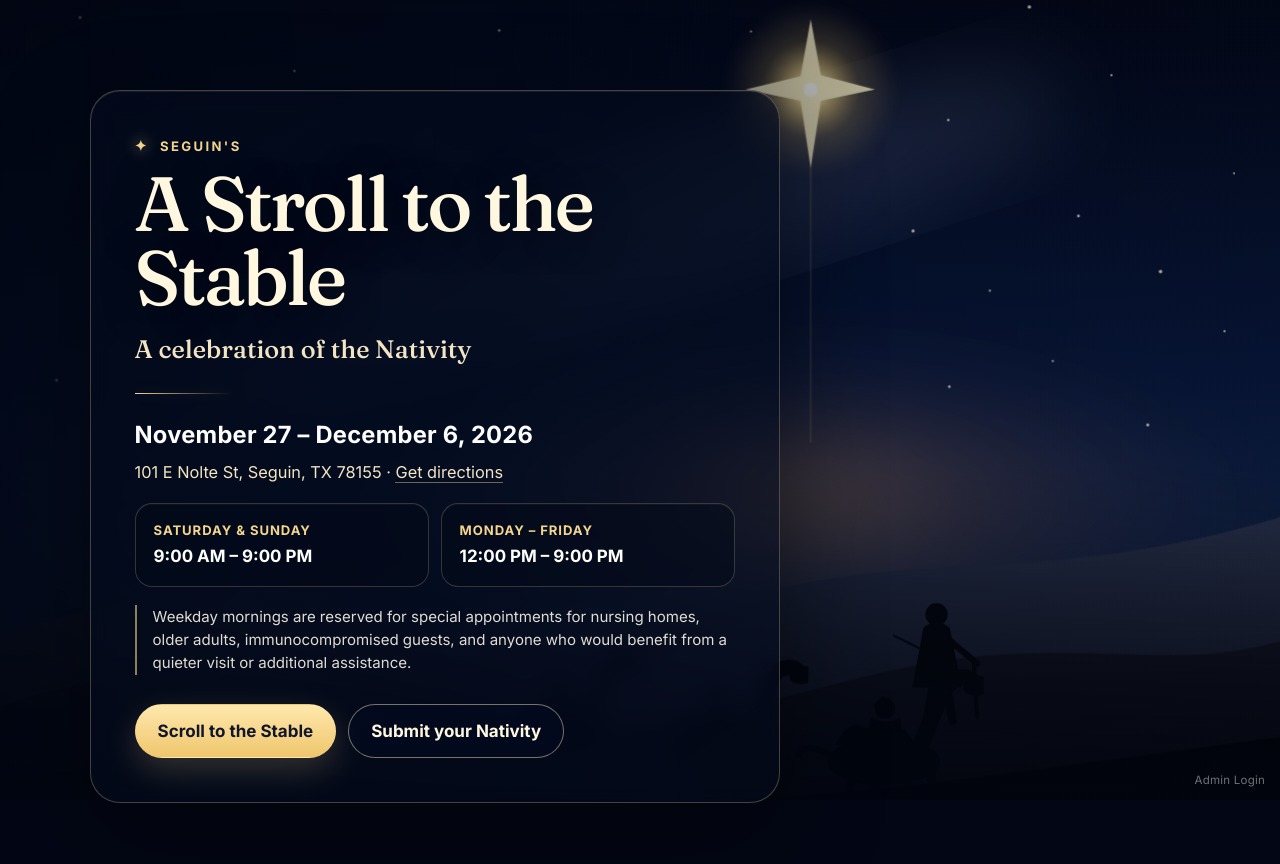
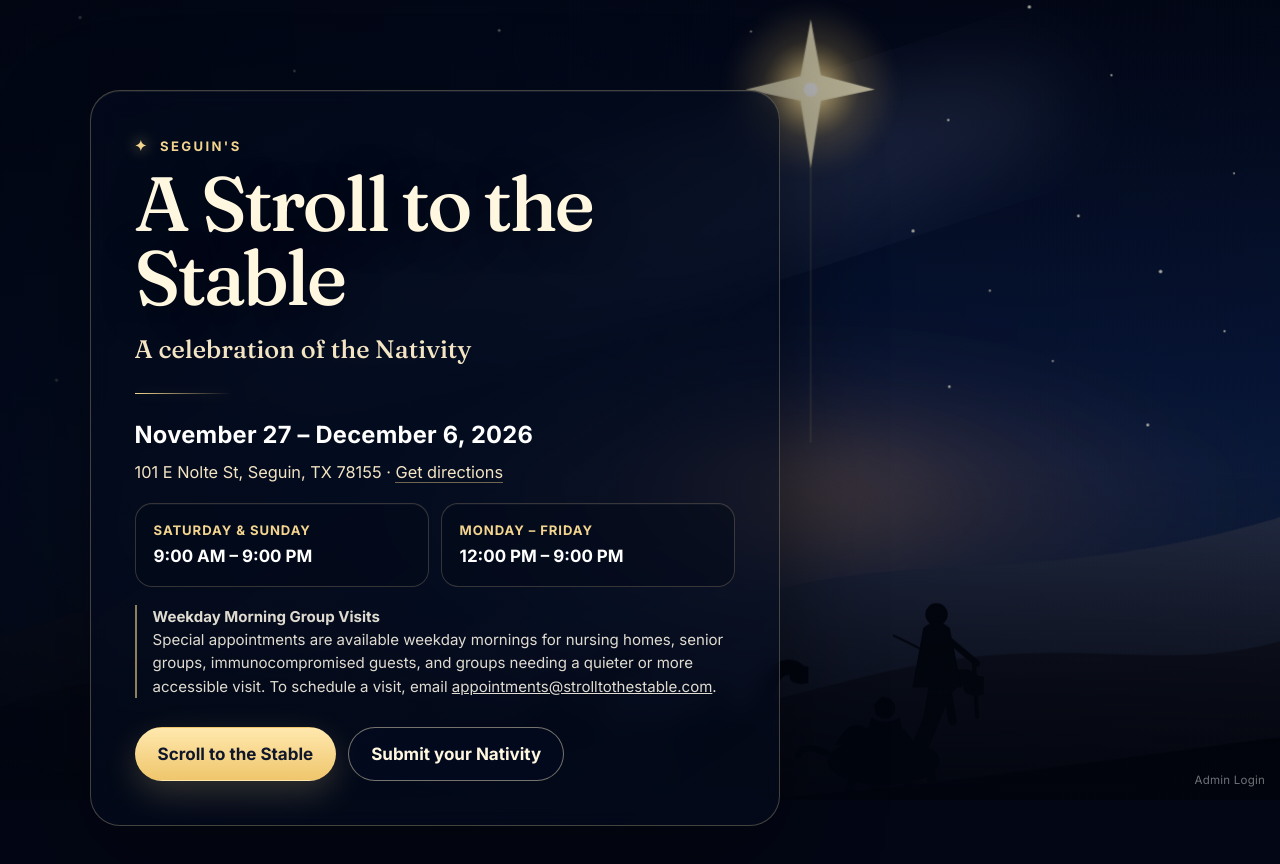
Before and after one commit to darthkylej/strolltothestable, a website: page public/index.html in a window 1280 px wide. Drawn offline with Linux system fonts and the light colour scheme.

Commit message:
Add weekday group appointment contact

```diff
--- a/public/index.html
+++ b/public/index.html
@@ -452,7 +452,7 @@
       </div>
     </div>
 
-    <p class="special-access">Weekday mornings are reserved for special appointments for nursing homes, older adults, immunocompromised guests, and anyone who would benefit from a quieter visit or additional assistance.</p>
+    <p class="special-access"><strong>Weekday Morning Group Visits</strong><br>Special appointments are available weekday mornings for nursing homes, senior groups, immunocompromised guests, and groups needing a quieter or more accessible visit. To schedule a visit, email <a href="mailto:appointments@strolltothestable.com">appointments@strolltothestable.com</a>.</p>
 
     <div class="landing-actions">
       <a class="landing-btn primary" href="/tour.html">Scroll to the Stable</a>
```
